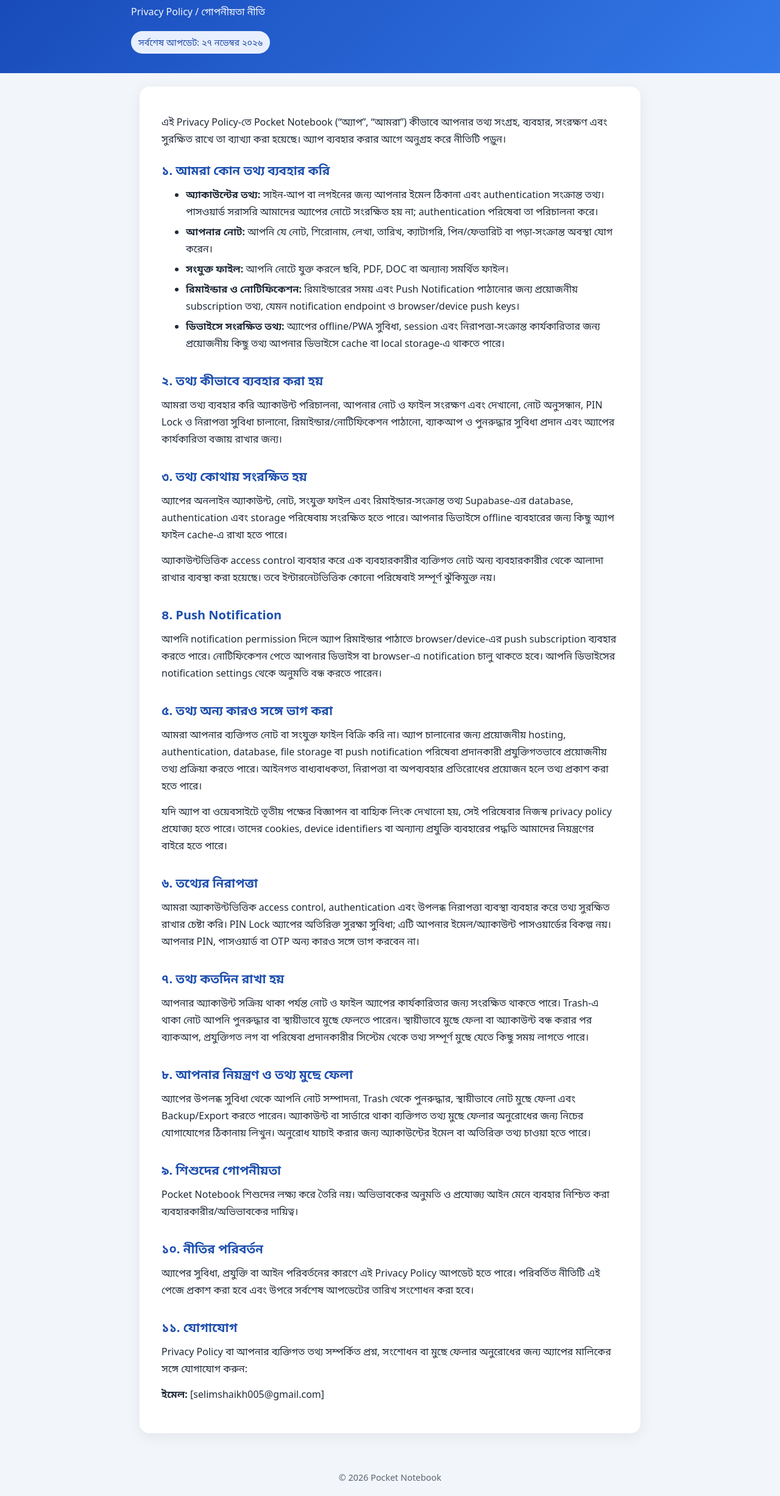
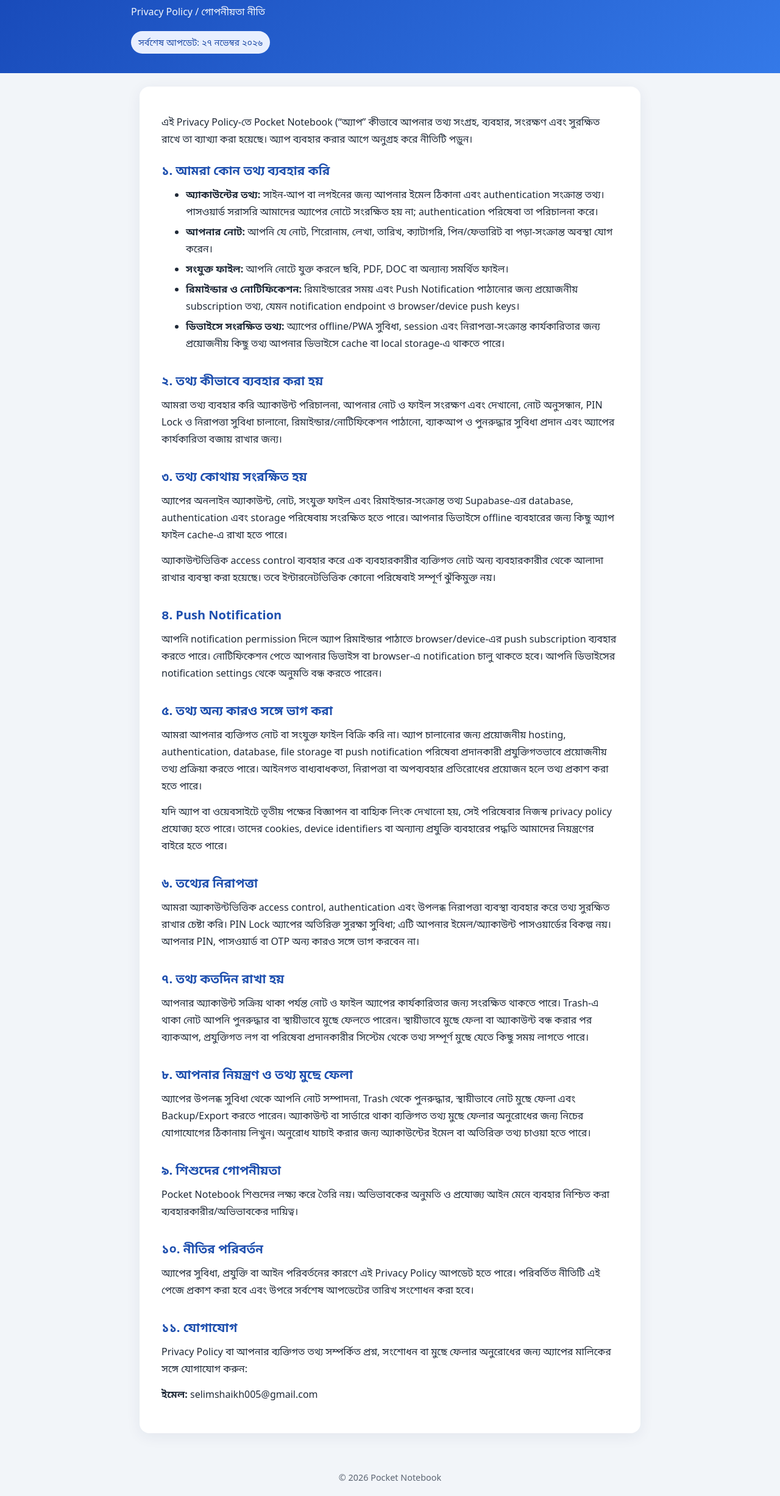
Before and after one commit to krishisohayok/-pocket-notebook, a plain HTML site: page privacy-policy.html in a window 1280 px wide. Shown: the part 94-2548 px from the top of the page at 61% size. Drawn offline with Linux system fonts and the light colour scheme.

Commit message:
Update privacy-policy.html

```diff
--- a/privacy-policy.html
+++ b/privacy-policy.html
@@ -35,7 +35,7 @@
   </header>
   <main class="wrap">
     <article>
-      <p>এই Privacy Policy-তে Pocket Notebook (“অ্যাপ”, “আমরা”) কীভাবে আপনার তথ্য সংগ্রহ, ব্যবহার, সংরক্ষণ এবং সুরক্ষিত রাখে তা ব্যাখ্যা করা হয়েছে। অ্যাপ ব্যবহার করার আগে অনুগ্রহ করে নীতিটি পড়ুন।</p>
+      <p>এই Privacy Policy-তে Pocket Notebook (“অ্যাপ” কীভাবে আপনার তথ্য সংগ্রহ, ব্যবহার, সংরক্ষণ এবং সুরক্ষিত রাখে তা ব্যাখ্যা করা হয়েছে। অ্যাপ ব্যবহার করার আগে অনুগ্রহ করে নীতিটি পড়ুন।</p>
 
       <h2>১. আমরা কোন তথ্য ব্যবহার করি</h2>
       <ul>
@@ -77,7 +77,7 @@
 
       <h2>১১. যোগাযোগ</h2>
       <p>Privacy Policy বা আপনার ব্যক্তিগত তথ্য সম্পর্কিত প্রশ্ন, সংশোধন বা মুছে ফেলার অনুরোধের জন্য অ্যাপের মালিকের সঙ্গে যোগাযোগ করুন:</p>
-      <p><strong>ইমেল:</strong> <span>[selimshaikh005@gmail.com]</span></p>
+      <p><strong>ইমেল:</strong> <span>selimshaikh005@gmail.com</span></p>
 
     </article>
   </main>
```
